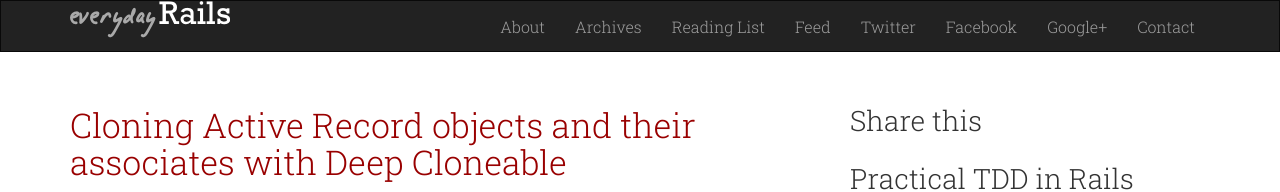
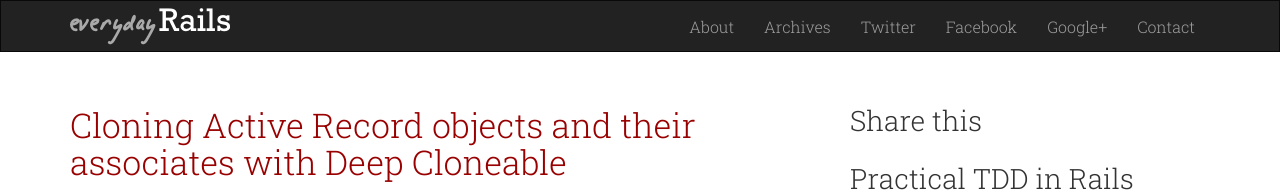
Before and after one commit to everydayrails/everyday-rails, a Jekyll site: the page built from index.html, in a window 1280 px wide. Shown: the top 192 px of the page. Built offline with Jekyll 4.4.1, drawn with Linux system fonts in a browser that asks for light colours; Markdown is read by kramdown in place of the engine named in the settings.

Commit message:
Clean up header

```diff
--- a/_includes/header.html
+++ b/_includes/header.html
@@ -36,14 +36,14 @@
           <span class="icon-bar"></span>
           <span class="icon-bar"></span>
         </button>
-        <a href="/"><img alt="Everyday Rails" src="/images/logo-small.png" /></a>
+        <a class="navbar-brand" href="/">
+          <img alt="Everyday Rails" src="/images/logo-small.png" style="margin-top:-5px;" />
+        </a>
     </div>
     <div class="collapse navbar-collapse" id="navbar-collapse">
       <ul class="nav navbar-nav navbar-right">
         <li><a href="/about.html">About</a></li>
         <li><a href="/archives.html">Archives</a></li>
-        <li><a href="/reading.html">Reading List</a></li>
-        <li><a href="{{ site.feed }}">Feed</a></li>
         <li><a href="{{ site.twitter }}">Twitter</a></li>
         <li><a href="{{ site.facebook }}">Facebook</a></li>
         <li><a href="https://plus.google.com/113033588201751588171"
```
